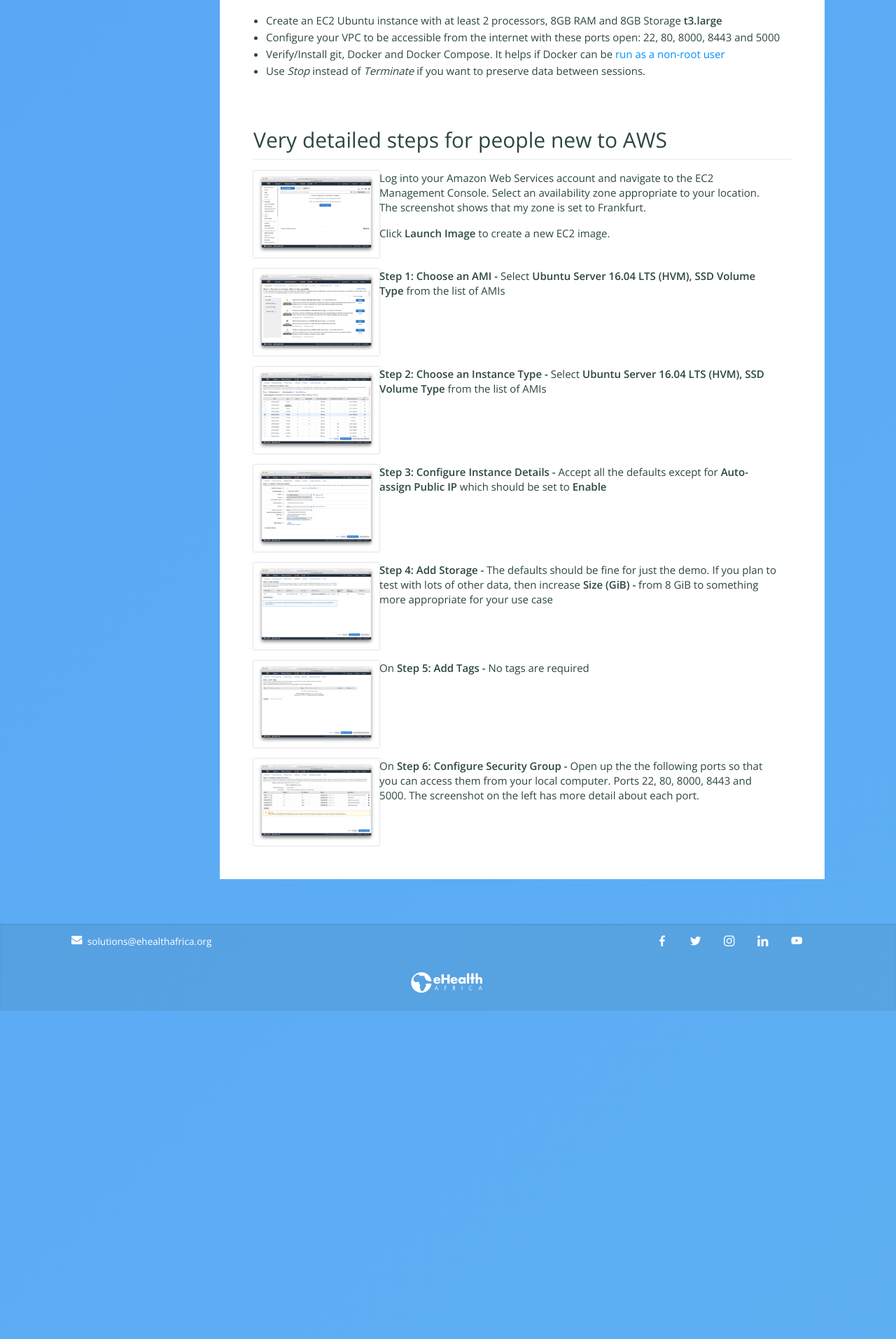
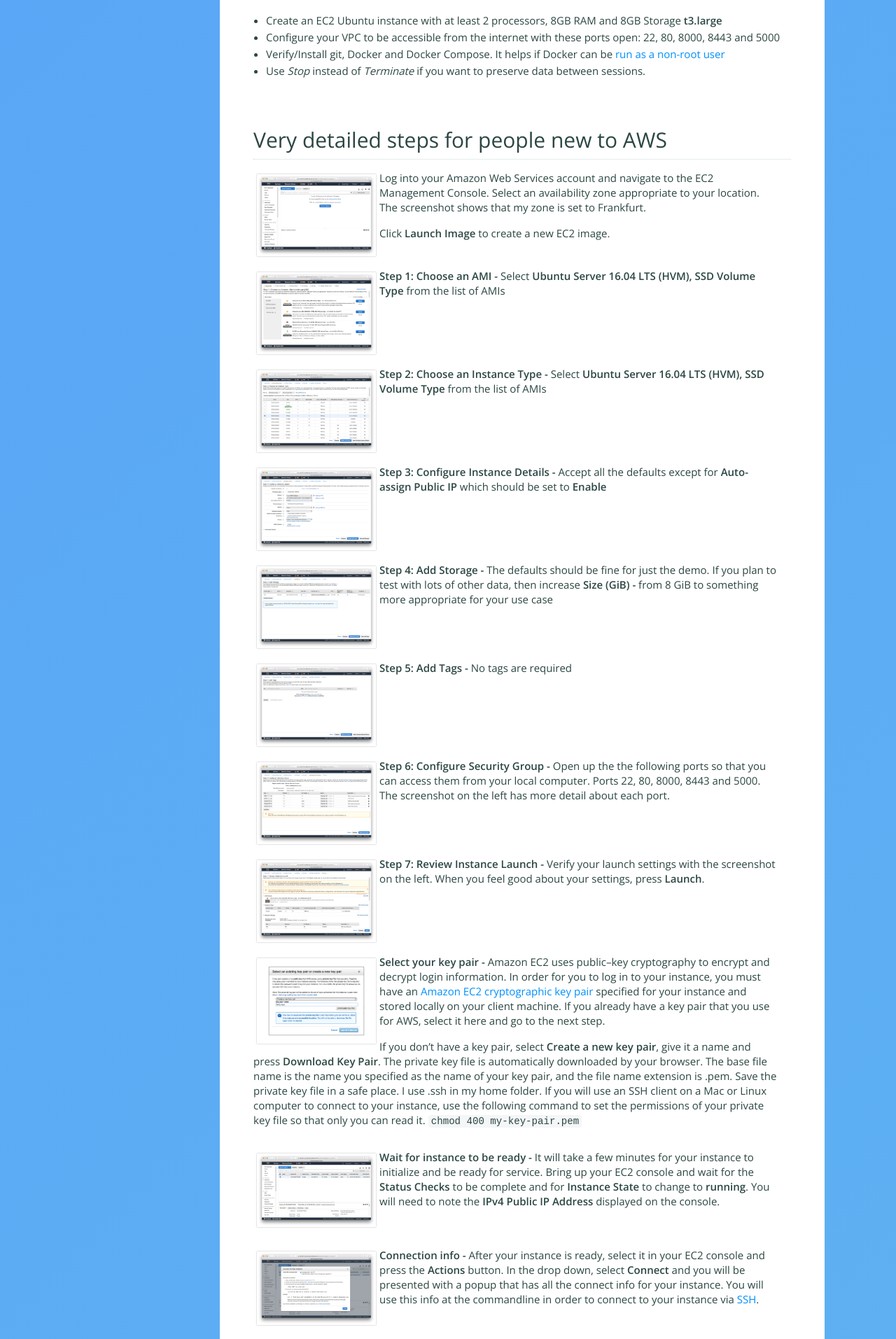
Before and after one commit to nixilla/gather, a Jekyll site: the page built from documentation/try/setup-aws.md, in a window 1280 px wide. Shown: the part 627-2540 px from the top of the page at 70% size. Built offline with Jekyll 4.4.1, drawn with Linux system fonts in a browser that asks for light colours; some of the changed text lies outside the part shown.

Commit message:
Added more steps

```diff
--- a/documentation/try/setup-aws.md
+++ b/documentation/try/setup-aws.md
@@ -16,32 +16,54 @@
 * Use *Stop* instead of *Terminate* if you want to preserve data between sessions.
 
 ## Very detailed steps for people new to AWS
-![AWS EC2 Launch](/images/aws-ec2-launch.png){: .scalable}Log into your Amazon Web Services account and navigate to the EC2 Management Console.  Select an availability zone appropriate to your location. The screenshot shows that my zone is set to Frankfurt.
+[ ![AWS EC2 Launch](/images/aws-ec2-launch.png)](/images/aws-ec2-launch.png){: .scalable}Log into your Amazon Web Services account and navigate to the EC2 Management Console.  Select an availability zone appropriate to your location. The screenshot shows that my zone is set to Frankfurt.
 
 Click **Launch Image** to create a new EC2 image.
 
 <p style="clear: both;"/>
 
-![AWS EC2 AMI](/images/aws-ec2-step1.png){: .scalable}**Step 1: Choose an AMI -** Select **Ubuntu Server 16.04 LTS (HVM), SSD Volume Type** from the list of AMIs
+[![AWS EC2 AMI](/images/aws-ec2-step1.png)](/images/aws-ec2-step1.png){: .scalable}**Step 1: Choose an AMI -** Select **Ubuntu Server 16.04 LTS (HVM), SSD Volume Type** from the list of AMIs
 
 <p style="clear: both;"/>
 
-![AWS EC2 Instance Type](/images/aws-ec2-step2.png){: .scalable}**Step 2: Choose an Instance Type -** Select **Ubuntu Server 16.04 LTS (HVM), SSD Volume Type** from the list of AMIs
+[![AWS EC2 Instance Type](/images/aws-ec2-step2.png)](/images/aws-ec2-step2.png){: .scalable}**Step 2: Choose an Instance Type -** Select **Ubuntu Server 16.04 LTS (HVM), SSD Volume Type** from the list of AMIs
 
 <p style="clear: both;"/>
 
-![AWS EC2 Instance Details](/images/aws-ec2-step3.png){: .scalable}**Step 3: Configure Instance Details -** Accept all the defaults except for **Auto-assign Public IP** which should be set to **Enable**
+[![AWS EC2 Instance Details](/images/aws-ec2-step3.png)](/images/aws-ec2-step3.png){: .scalable}**Step 3: Configure Instance Details -** Accept all the defaults except for **Auto-assign Public IP** which should be set to **Enable**
 
 <p style="clear: both;"/>
 
-![AWS EC2 Add Storage](/images/aws-ec2-step4.png){: .scalable}**Step 4: Add Storage -** The defaults should be fine for just the demo.  If you plan to test with lots of other data, then increase **Size (GiB) -** from 8 GiB to something more appropriate for your use case
+[![AWS EC2 Add Storage](/images/aws-ec2-step4.png)](/images/aws-ec2-step4.png){: .scalable}**Step 4: Add Storage -** The defaults should be fine for just the demo.  If you plan to test with lots of other data, then increase **Size (GiB) -** from 8 GiB to something more appropriate for your use case
 
 <p style="clear: both;"/>
 
-![AWS EC2 Add Tags](/images/aws-ec2-step5.png){: .scalable}On **Step 5: Add Tags -** No tags are required
+[![AWS EC2 Add Tags](/images/aws-ec2-step5.png)](/images/aws-ec2-step5.png){: .scalable}**Step 5: Add Tags -** No tags are required
 
 <p style="clear: both;"/>
 
-![AWS EC2 Ports](/images/aws-ec2-step6.png){: .scalable}On **Step 6: Configure Security Group -** Open up the the following ports so that you can access them from your local computer. Ports 22, 80, 8000, 8443 and 5000.  The screenshot on the left has more detail about each port.
+[![AWS EC2 Ports](/images/aws-ec2-step6.png)](/images/aws-ec2-step6.png){: .scalable}**Step 6: Configure Security Group -** Open up the the following ports so that you can access them from your local computer. Ports 22, 80, 8000, 8443 and 5000.  The screenshot on the left has more detail about each port.
 
 <p style="clear: both;"/>
+
+[![AWS EC2 Ports](/images/aws-ec2-step7-sm.png)](/images/aws-ec2-step7.png){: .scalable}**Step 7: Review Instance Launch -** Verify your launch settings with the screenshot on the left. When you feel good about your settings, press **Launch**.
+
+<p style="clear: both;"/>
+
+[![AWS EC2 Ports](/images/aws-ec2-KeyPair.png)](/images/aws-ec2-KeyPair.png){: .scalable}**Select your key pair -** Amazon EC2 uses public–key cryptography to encrypt and decrypt login information. In order for you to log in to your instance, you must have an [Amazon EC2 cryptographic key pair](https://docs.aws.amazon.com/AWSEC2/latest/UserGuide/ec2-key-pairs.html) specified for your instance and stored locally on your client machine.  If you already have a key pair that you use for AWS, select it here and go to the next step.
+
+If you don't have a key pair, select **Create a new key pair**, give it a name and press **Download Key Pair**.  The private key file is automatically downloaded by your browser. The base file name is the name you specified as the name of your key pair, and the file name extension is .pem. Save the private key file in a safe place.  I use .ssh in my home folder. If you will use an SSH client on a Mac or Linux computer to connect to your instance, use the following command to set the permissions of your private key file so that only you can read it. `chmod 400 my-key-pair.pem`
+
+<p style="clear: both;"/>
+
+[![AWS EC2 Ports](/images/aws-ec2-console.png)](/images/aws-ec2-console.png){: .scalable}**Wait for instance to be ready -** It will take a few minutes for your instance to initialize and be ready for service.  Bring up your EC2 console and wait for the **Status Checks** to be complete and for **Instance State** to change to **running**.  You will need to note the **IPv4 Public IP Address** displayed on the console.
+
+<p style="clear: both;"/>
+
+[![AWS EC2 Ports](/images/aws-ec2-connect.png)](/images/aws-ec2-connect.png){: .scalable}**Connection info -** After your instance is ready, select it in your EC2 console and press the **Actions** button.  In the drop down, select **Connect** and you will be presented with a popup that has all the connect info for your instance.  You will use this info at the commandline in order to connect to your instance via [SSH](https://en.wikipedia.org/wiki/Secure_Shell).
+
+<p style="clear: both;"/>
+
+[![AWS EC2 Ports](/images/aws-ec2-ssh.png)](/images/aws-ec2-ssh.png){: .scalable}**Connect to your instance -** Bring up a commandline and enter `ssh -i "~/.ssh/Test_Keys.pem" ubuntu@18.184.160.216` where **~/.ssh/Test_Keys.pem** is replaced by the location of your .pem file and **18.184.160.216** is replaced by the IP address of your instance.
+
+<p style="clear: both;"/>
```
Also changed, not shown: images/aws-ec2-KeyPair.png (added), images/aws-ec2-connect.png (added), images/aws-ec2-console.png (added), images/aws-ec2-ssh.png (added), images/aws-ec2-step7-sm.png (added), images/aws-ec2-step7.png (added).
